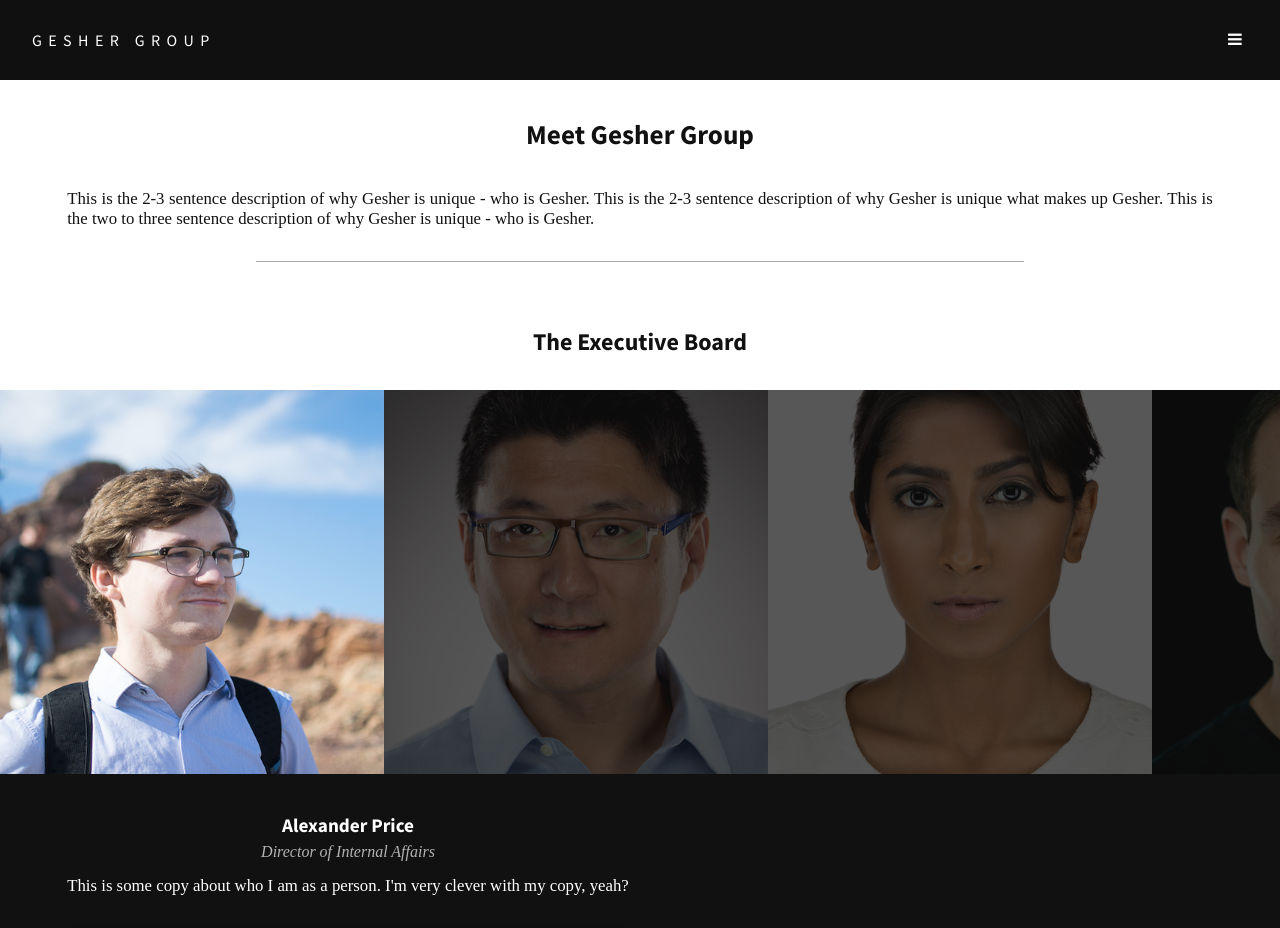
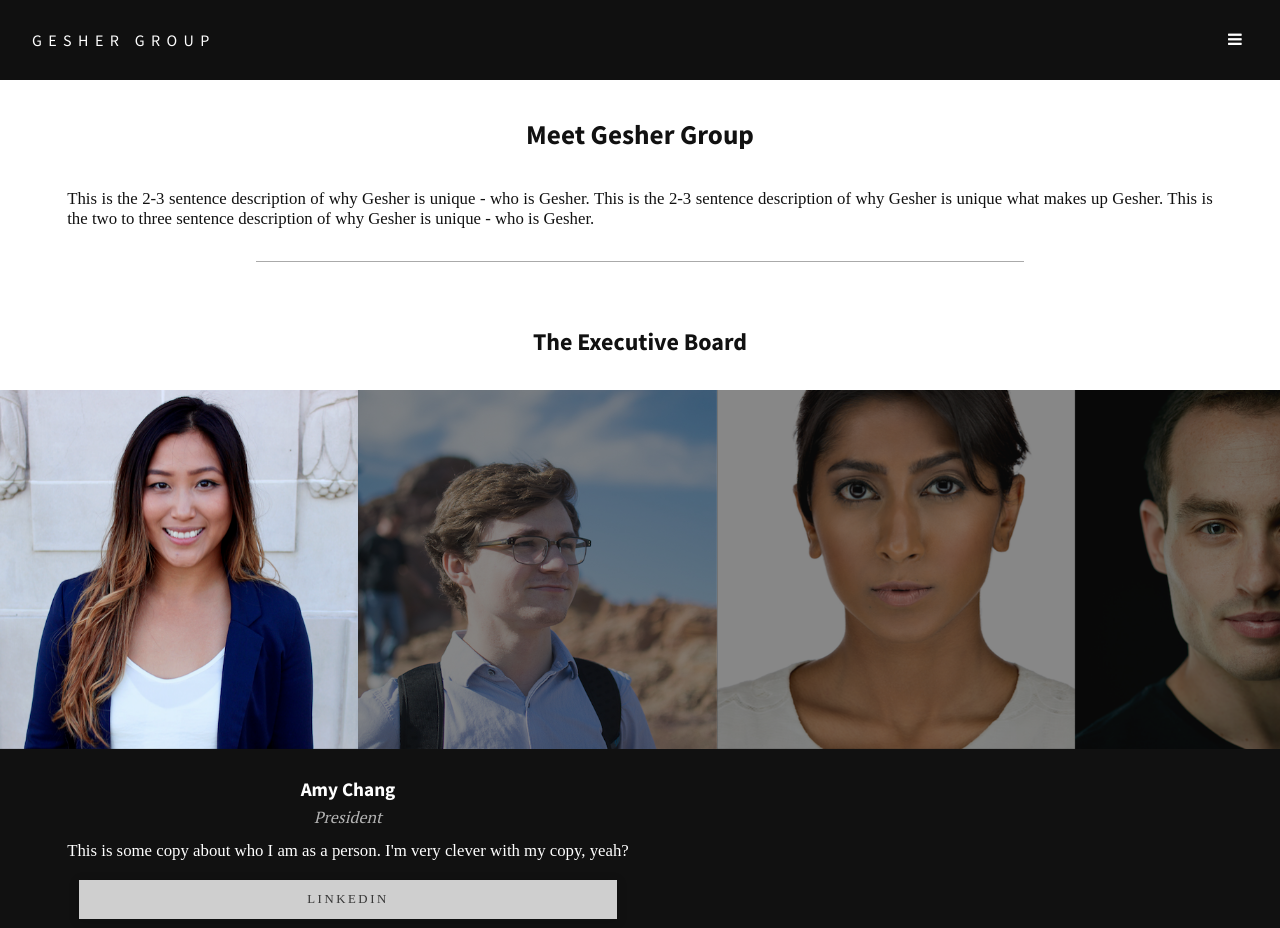
Before and after one commit to alexpriceco/gesher-group-rebranding, a Jekyll site: the page built from site/about.html, in a window 1280 px wide. Shown: the top 928 px of the page. Built offline with Jekyll 4.4.1, drawn with Linux system fonts in a browser that asks for light colours.

Commit message:
About page done
• finished about page, added some content, waiting on more
• updated sponsor page, just need to add a quote, and a PayPal link
• updated stock photos on join, hire, sponsor
• other minor things

```diff
--- a/site/_sass/_base.scss
+++ b/site/_sass/_base.scss
@@ -55,7 +55,7 @@ h2 {
 }
 h3 {
     font-size: 1.2em;
-    padding: 1.5em;
+    padding: 1.5em 1.5em .5em 1.5em;
 }
 .body-copy {
     text-align: justify;
@@ -386,6 +386,19 @@ nav {
     width:100vw;
     overflow-x:scroll;
     overflow-y:hidden;
+    h4 {
+        color:$darkwhite;
+        font-family: $serif;
+        font-weight: normal;
+        font-size:1em;
+        -webkit-transition: none;
+        -moz-transition: none;
+        -o-transition: none;
+        transition: none;
+        padding: 0 0 1em 0;
+        text-align: center;
+        font-style: italic;
+    }
     ::-webkit-scrollbar {
         display: none;
     }
@@ -398,20 +411,6 @@ nav {
     .member-desc {
         position: absolute;
     }
-    .selected-member-desc {
-        h3 {
-            margin:1.5em 0 0 0;
-            padding:.5em;
-        }
-        .position {
-            margin:0 auto;
-            padding: 0 0 1em 0;
-            font-style: italic;
-            color:$darkwhite;
-            text-align: center;
-        }
-        display:block;
-    }
     > .board-members {
         list-style: none;
         display: block;
@@ -419,20 +418,20 @@ nav {
         overflow-y:hidden;
         overflow-x:auto;
     }
-    .body-copy {
-        margin-bottom: 2em;
-    }
     img {
         display: inline;
-        width:30vw;
-        height:30vw;
+        width:28vw;
+        height:28vw;
         padding:0;
         margin:0;
     }
     img:not(.selected-member),
     img:not(.selected-member) > img {
-        opacity: 0.3;
+        opacity: 0.5;
     }
+}
+.selected-member-desc {
+    display:block;
 }
 .video {
     margin-top:2em;
@@ -441,12 +440,12 @@ nav {
 
 }
 .meet-the-team {
+    background-color:orange;
     .the-team {
         background: -moz-linear-gradient(top, rgba(255,255,255,1) 0%, rgba(255,255,255,0) 50%, rgba(255,255,255,1) 100%); /* FF3.6-15 */
         background: -webkit-linear-gradient(top, rgba(255,255,255,1) 0%,rgba(255,255,255,0) 50%,rgba(255,255,255,1) 100%); /* Chrome10-25,Safari5.1-6 */
         background: linear-gradient(to bottom, rgba(255,255,255,1) 0%,rgba(255,255,255,0) 50%,rgba(255,255,255,1) 100%); /* W3C, IE10+, FF16+, Chrome26+, Opera12+, Safari7+ */
         filter: unquote("progid:DXImageTransform.Microsoft.gradient( startColorstr='#ffffff', endColorstr='#ffffff',GradientType=0 )"); /* IE6-9 */
-
     }
 }
 
@@ -460,10 +459,16 @@ nav {
 
 
 #join-bottom {
-    @include auto-bg('https://images.unsplash.com/photo-1451188502541-13943edb6acb?ixlib=rb-0.3.5&q=80&fm=jpg&crop=entropy&s=892b76bb136c32b4d606b4a4d2f9b39b');
+    @include auto-bg('https://images.unsplash.com/photo-1454023989775-79520f04322c?ixlib=rb-0.3.5&q=80&fm=jpg&crop=entropy&s=9e434433acf7e61b897ee692e51e0a4f');
 }
 #contact-bottom {
     @include auto-bg('../media/map.png');
+}
+#sponsor-bottom {
+    @include auto-bg('https://images.unsplash.com/photo-1445865272827-4894eb9d48de?ixlib=rb-0.3.5&q=80&fm=jpg&crop=entropy&s=714ab41f0a036f1f27bea64b3db207a8')
+}
+#hire-bottom {
+    @include auto-bg('https://images.unsplash.com/photo-1454023989775-79520f04322c?ixlib=rb-0.3.5&q=80&fm=jpg&crop=entropy&s=9e434433acf7e61b897ee692e51e0a4f')
 }
 
 @media all and (min-width: 321px) and (max-width: 768px) {
--- a/site/about.html
+++ b/site/about.html
@@ -11,24 +11,24 @@ layout: default_alt
 <div class="exec-board norm">
 
 	<div class="board-members">
-		<img class="member selected-member" id="alexprice" src='../media/alexprice.jpg' /><!--
-	--><img class="member" src='../media/membera.png' id="membernamea" /><!--
-	--><img class="member" src='../media/memberb.png' id="membernameb" /><!--
-	--><img class="member" src='../media/memberc.png' id="membernamec" />
+		<img class="member selected-member" src='media/amychang.jpg' id="amychang" /><!--
+	--><img class="member" id="alexprice" src='media/alexprice.jpg' /><!--
+	--><img class="member" src='media/memberb.png' id="membernameb" /><!--
+	--><img class="member" src='media/memberc.png' id="membernamec" />
 	</div>
 
 	<div class="absolute-container">
-		<div class="animated-fast member-desc selected-member-desc" id="alexprice_section">
-			<h3>Alexander Price</h3>
-			<div class="position">Director of Internal Affairs</div>
+
+		<div class="animated-fast member-desc selected-member-desc" id="amychang_section">
+			<h3>Amy Chang</h3>
+			<h4>President</h4>
 			<div class="body-copy">This is some copy about who I am as a person. I'm very clever with my copy, yeah?</div>
 			<a class="button linkedin center">LinkedIn</a>
 			<br>
 		</div>
-
-		<div class="animated-fast member-desc hidden" id="membernamea_section">
-			<h3>Member A</h3>
-			<div class="position"></div>
+		<div class="animated-fast member-desc hidden" id="alexprice_section">
+			<h3>Alexander Price</h3>
+			<h4>Director of Internal Affairs</h4>
 			<div class="body-copy">This is some copy about who I am as a person. I'm very clever with my copy, yeah?</div>
 			<a class="button linkedin center">LinkedIn</a>
 			<br>
@@ -36,7 +36,7 @@ layout: default_alt
 
 		<div class="animated-fast member-desc hidden" id="membernameb_section">
 			<h3>Member B</h3>
-			<div class="position"></div>
+			<h4></h4>
 			<div class="body-copy">This is some copy about who I am as a person. I'm very clever with my copy, yeah?</div>
 			<a class="button linkedin center">LinkedIn</a>
 			<br>
@@ -44,7 +44,7 @@ layout: default_alt
 
 		<div class="animated-fast member-desc hidden" id="membernamec_section">
 			<h3>Member C</h3>
-			<div class="position"></div>
+			<h4></h4>
 			<div class="body-copy">This is some copy about who I am as a person. I'm very clever with my copy, yeah?</div>
 			<a class="button linkedin center">LinkedIn</a>
 			<br>
```
Also changed, not shown: site/sponsor.html (+33 -12 lines), site/css/animate.css, site/media/amychang.jpg (added).
